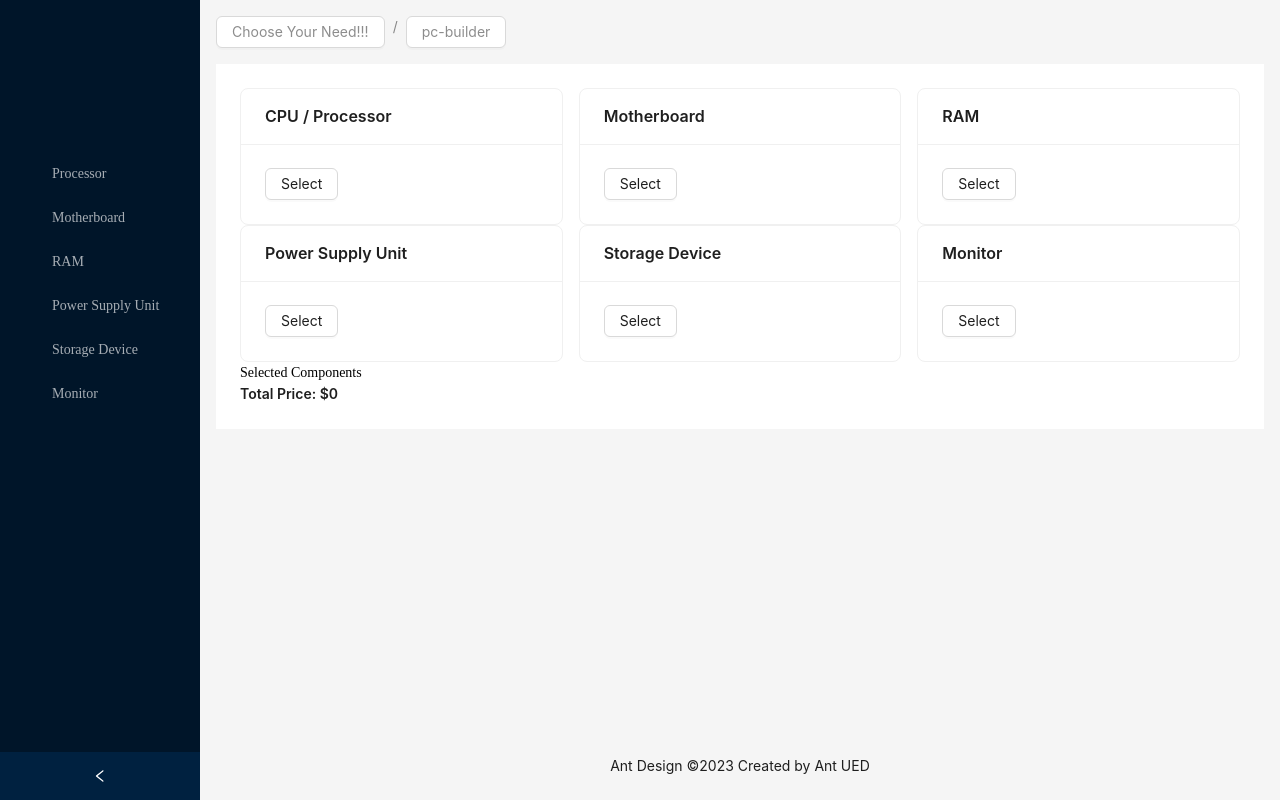
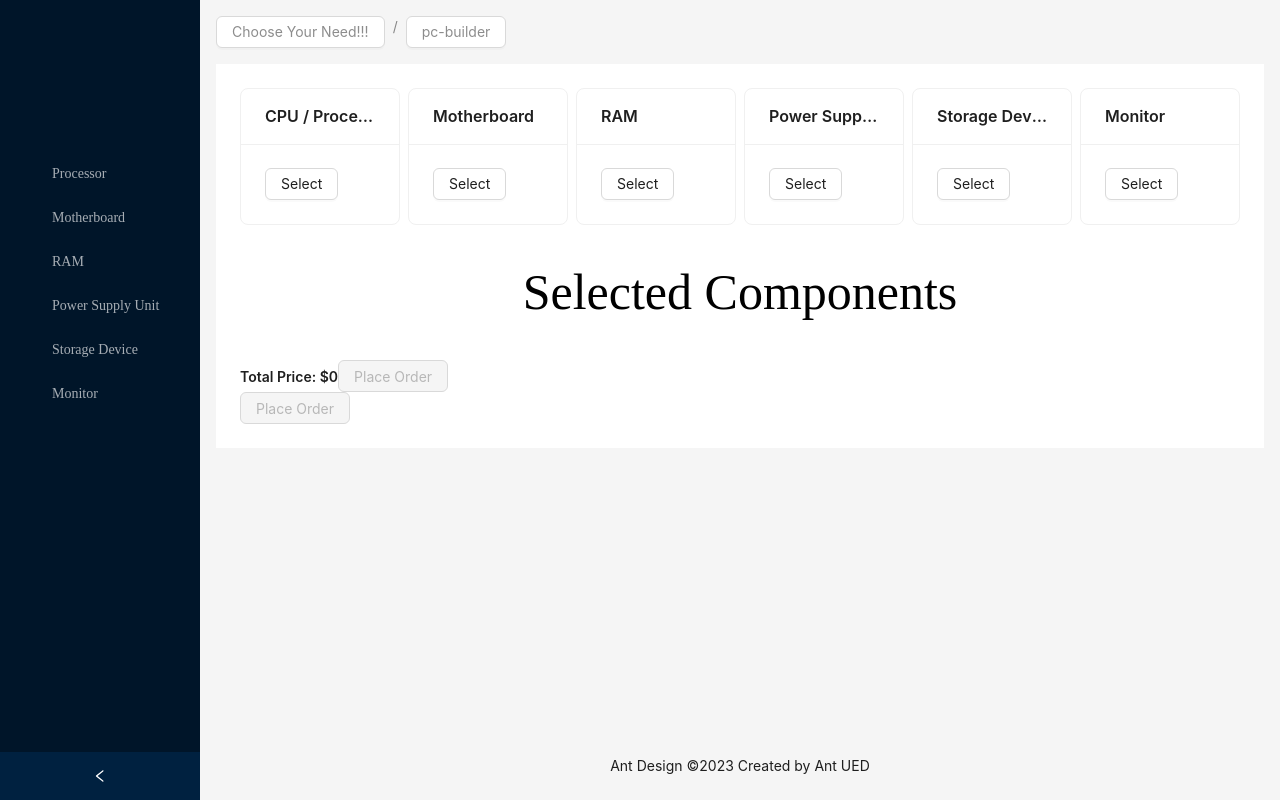
Before and after one commit to Humayra-Akter/pc-builder, a Next.js app: page /pcbuilder in a window 1280 px wide. Built offline with nearby package versions, Linux system fonts and the light colour scheme; data requests are answered from the project's data file.

Commit message:
cart context

```diff
--- a/src/components/UI/Cart.js
+++ b/src/components/UI/Cart.js
@@ -1,4 +1,4 @@
-import { Button, Image, Space, Typography } from "antd";
+import { Button, Card, Col, Image, Row, Space, Typography } from "antd";
 import RootLayout from "../../../components/Layouts/RootLayout";
 import { useCartContext } from "./CartContext";
 import {
@@ -9,33 +9,73 @@ import {
 } from "@ant-design/icons";
 
 const Cart = () => {
-  const { cart, removeFromCart, incrementQuantity, decrementQuantity } =
-    useCartContext();
+  const {
+    cart,
+    removeFromCart,
+    incrementQuantity,
+    decrementQuantity,
+    selectedCategories,
+  } = useCartContext();
 
   const calculateComponentTotal = (component) => {
-    return component.price * component.quantity || 1;
+    return component.price * component.quantity;
   };
+
   const calculateOverallTotal = () => {
     return cart.reduce(
       (total, component) => total + calculateComponentTotal(component),
       0
     );
   };
+  const isPlaceOrderEnabled = selectedCategories.length === 6;
+
+  const { Meta } = Card;
 
   return (
     <div>
-      <h1>Selected Components</h1>
-      <div className="space-y-5">
+      <h1
+        style={{
+          textAlign: "center",
+          fontSize: "50px",
+          margin: " 30px 0px",
+        }}
+      >
+        Selected Components
+      </h1>
+      <Row
+        gutter={{
+          xs: 8,
+          sm: 16,
+          md: 24,
+          lg: 32,
+        }}
+      >
+        {/* <div className="space-y-5"> */}
         {cart.map((component) => (
-          <div
-            className="border h-44 p-5 flex justify-between rounded-md"
-            key={component.id}
+          <Col key={component.id} className="gutter-row" span={6}>
+            <Card
+              style={{
+                margin: "30px 0",
+                fontFamily: "cursive",
+                color: "#fff",
+                background: "black",
+              }}
+              hoverable
             >
               <div className="border-r pr-5 shrink-0">
                 <Image src={component?.image} alt="" width={200} height={150} />
               </div>
-            <div className="px-2 w-full flex flex-col gap-3">
-              <h1 className="text-2xl self-center">{component?.name}</h1>
+
+              <h1
+                style={{
+                  margin: "10px 0",
+                  fontFamily: "cursive",
+                  color: "#fff",
+                }}
+              >
+                {component?.name}
+              </h1>
+
               <Space>
                 <Button
                   icon={<MinusOutlined />}
@@ -50,8 +90,6 @@ const Cart = () => {
               <p className="text-xl">
                 Total Price: ${calculateComponentTotal(component)}
               </p>
-              <div></div>
-            </div>
               <div className="border-l pl-5 flex flex-col justify-between">
                 <Button
                   style={{ backgroundColor: "red" }}
@@ -60,13 +98,17 @@ const Cart = () => {
                   <DeleteOutlined /> Remove
                 </Button>
               </div>
-          </div>
+            </Card>
+          </Col>
         ))}
-      </div>
-      <div className="mt-4">
+      </Row>
+      <div className="mt-6">
         <Typography.Text strong>
           Total Price: ${calculateOverallTotal()}
         </Typography.Text>
+        <Button type="primary" disabled={!isPlaceOrderEnabled}>
+          Place Order
+        </Button>
       </div>
     </div>
   );
--- a/src/components/UI/CartContext.js
+++ b/src/components/UI/CartContext.js
@@ -6,27 +6,75 @@ export const useCartContext = () => useContext(CartContext);
 
 export const CartProvider = ({ children }) => {
   const [cart, setCart] = useState([]);
+  const [selectedCategories, setSelectedCategories] = useState([]);
+  const addToCart = (component) => {
+    setCart((prevCart) => [...prevCart, component]);
 
-  const addToCart = (component) => {
-    // already in cart
-    const existingItemIndex = cart.findIndex(
-      (item) => item.id === component.id
-    );
-
-    if (existingItemIndex !== -1) {
-      // already in cart, update quantity
-      const updatedCart = [...cart];
-      updatedCart[existingItemIndex].quantity += 1;
-      setCart(updatedCart);
-    } else {
-      // If not in the cart, quantity 1
-      setCart((prevCart) => [...prevCart, { ...component, quantity: 1 }]);
-    }
+    setSelectedCategories((prevCategories) => {
+      if (!prevCategories.includes(component.category)) {
+        return [...prevCategories, component.category];
+      }
+      return prevCategories;
+    });
   };
 
   const removeFromCart = (componentId) => {
     setCart((prevCart) => prevCart.filter((item) => item.id !== componentId));
+
+    setSelectedCategories((prevCategories) => {
+      const categoryToRemove = cart.find(
+        (item) => item.id === componentId
+      )?.category;
+      return prevCategories.filter((category) => category !== categoryToRemove);
+    });
   };
+  // const addToCart = (component) => {
+  //   const existingItemIndex = cart.findIndex(
+  //     (item) => item.id === component.id
+  //   );
+
+  //   if (existingItemIndex !== -1) {
+  //     // If the component is already in the cart, update its quantity
+  //     const updatedCart = [...cart];
+  //     updatedCart[existingItemIndex].quantity += 1;
+  //     setCart(updatedCart);
+  //   } else {
+  //     // If the component is not in the cart, add it with a quantity of 1
+  //     setCart((prevCart) => [...prevCart, { ...component, quantity: 1 }]);
+  //   }
+
+  //   setSelectedCategories((prevCategories) => {
+  //     if (!prevCategories.includes(component.category)) {
+  //       return [...prevCategories, component.category];
+  //     }
+  //     return prevCategories;
+  //   });
+  // };
+
+  // const removeFromCart = (componentId) => {
+  //   setCart((prevCart) => {
+  //     const updatedCart = prevCart.map((item) => {
+  //       if (item.id === componentId) {
+  //         // Decrement the quantity when removing the component
+  //         item.quantity -= 1;
+
+  //         // Remove the component from the cart completely if the quantity becomes zero
+  //         if (item.quantity === 0) {
+  //           setSelectedCategories((prevCategories) => {
+  //             const categoryToRemove = item.category;
+  //             return prevCategories.filter(
+  //               (category) => category !== categoryToRemove
+  //             );
+  //           });
+
+  //           return null;
+  //         }
+  //       }
+  //       return item;
+  //     });
+  //     return updatedCart.filter((item) => item !== null);
+  //   });
+  // };
 
   const incrementQuantity = (componentId) => {
     setCart((prevCart) => {
@@ -60,6 +108,7 @@ export const CartProvider = ({ children }) => {
         removeFromCart,
         incrementQuantity,
         decrementQuantity,
+        selectedCategories,
       }}
     >
       {children}
--- a/src/pages/pcbuilder/index.js
+++ b/src/pages/pcbuilder/index.js
@@ -1,4 +1,4 @@
-import React from "react";
+import { useState } from "react";
 import { Button, Card, Col, Row } from "antd";
 import DashboardLayout from "../../../components/Layouts/DashboardLayout";
 import Link from "next/link";
@@ -15,84 +15,79 @@ const PcBuilderPage = ({
   allPowerSupplyUnits,
   allStorageDevices,
 }) => {
-  const { addToCart } = useCartContext();
+  const { addToCart, selectedCategories } = useCartContext();
+  const [isPlaceOrderEnabled, setIsPlaceOrderEnabled] = useState(false);
 
+  // Check if at least one component is selected for each category
+  const checkCategoriesSelection = () => {
+    setIsPlaceOrderEnabled(
+      selectedCategories.includes("CPU / Processor") &&
+        selectedCategories.includes("Motherboard") &&
+        selectedCategories.includes("RAM") &&
+        selectedCategories.includes("Power Supply Unit") &&
+        selectedCategories.includes("Storage Device") &&
+        selectedCategories.includes("Monitor")
+    );
+  };
   return (
     <div className="pc-builder-page">
-      <Row gutter={16}>
-        <Col span={8}>
+      <Row gutter={8}>
+        <Col span={4}>
           <Card title="CPU / Processor">
-            <Button
-              onClick={() => {
-                addToCart(allProcessors);
-              }}
-            >
+            <Button>
               <Link href="/processor">Select</Link>
             </Button>
           </Card>
         </Col>
 
-        <Col span={8}>
+        <Col span={4}>
           <Card title="Motherboard">
-            <Button
-              onClick={() => {
-                addToCart(allMotherboards);
-              }}
-            >
+            <Button>
               <Link href="/motherboard">Select</Link>
             </Button>
           </Card>
         </Col>
 
-        <Col span={8}>
+        <Col span={4}>
           <Card title="RAM">
-            <Button
-              onClick={() => {
-                addToCart(allRams);
-              }}
-            >
+            <Button>
               <Link href="/ram">Select</Link>
             </Button>
           </Card>
         </Col>
 
-        <Col span={8}>
+        <Col span={4}>
           <Card title="Power Supply Unit">
-            <Button
-              onClick={() => {
-                addToCart(allPowerSupplyUnits);
-              }}
-            >
+            <Button>
               <Link href="/powerSupplyUnit">Select</Link>
             </Button>
           </Card>
         </Col>
 
-        <Col span={8}>
+        <Col span={4}>
           <Card title="Storage Device">
-            <Button
-              onClick={() => {
-                addToCart(allStorageDevices);
-              }}
-            >
+            <Button>
               <Link href="/storageDevice">Select</Link>
             </Button>
           </Card>
         </Col>
 
-        <Col span={8}>
+        <Col span={4}>
           <Card title="Monitor">
-            <Button
-              onClick={() => {
-                addToCart(allMonitors);
-              }}
-            >
+            <Button>
               <Link href="/monitor">Select</Link>
             </Button>
           </Card>
         </Col>
       </Row>
       <Cart></Cart>
+      <Button
+        type="primary"
+        disabled={!isPlaceOrderEnabled}
+        onClick={() => console.log("Place order clicked")}
+      >
+        Place Order
+      </Button>
     </div>
   );
 };
@@ -102,16 +97,6 @@ export default PcBuilderPage;
 PcBuilderPage.getLayout = function getLayout(page) {
   return <DashboardLayout>{page}</DashboardLayout>;
 };
-
-// export const getServerSideProps = async () => {
-//   const res = await fetch("http://localhost:5000/processors");
-//   const data = await res.json();
-//   return {
-//     props: {
-//       allProcessors: data,
-//     },
-//   };
-// };
 
 export const getServerSideProps = async () => {
   const processorRes = await fetch("http://localhost:5000/processors");
```
Lines whose indentation alone changed are shown as unchanged.
